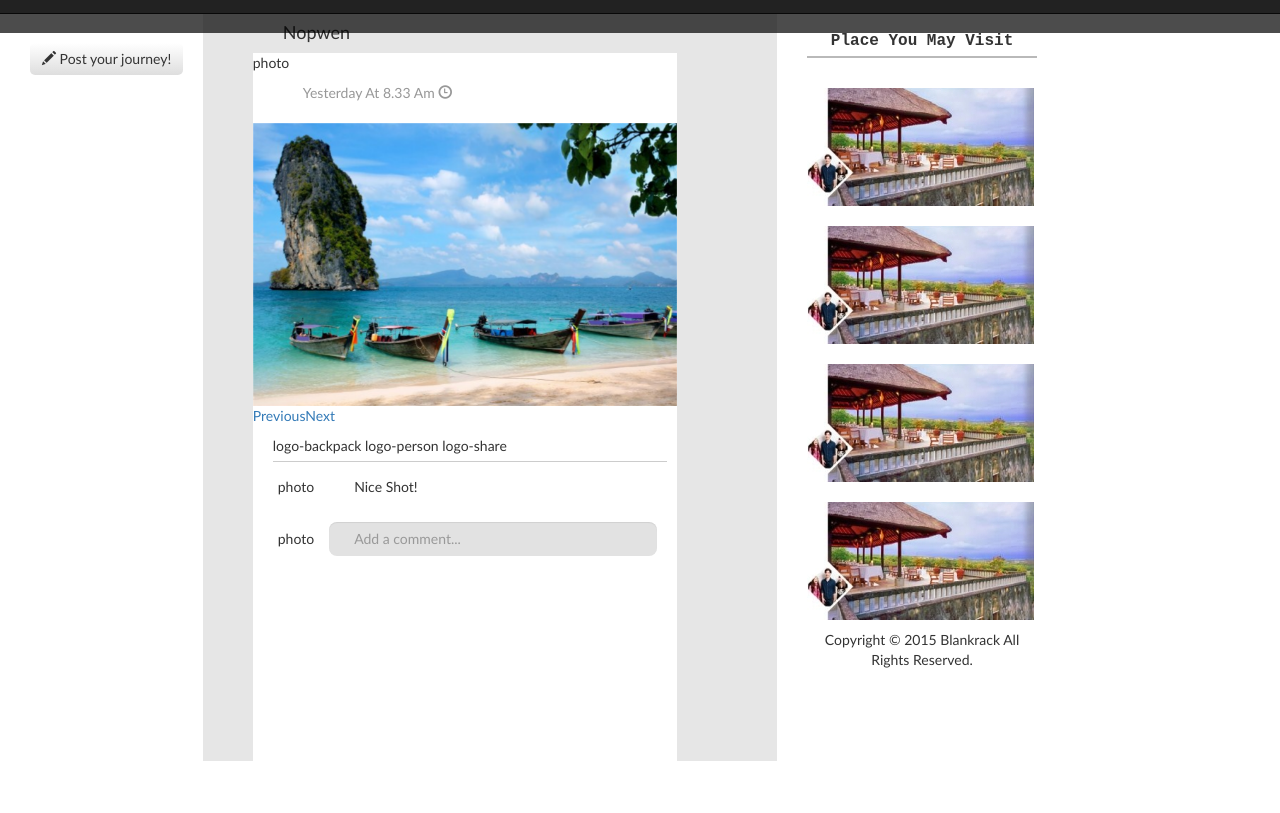
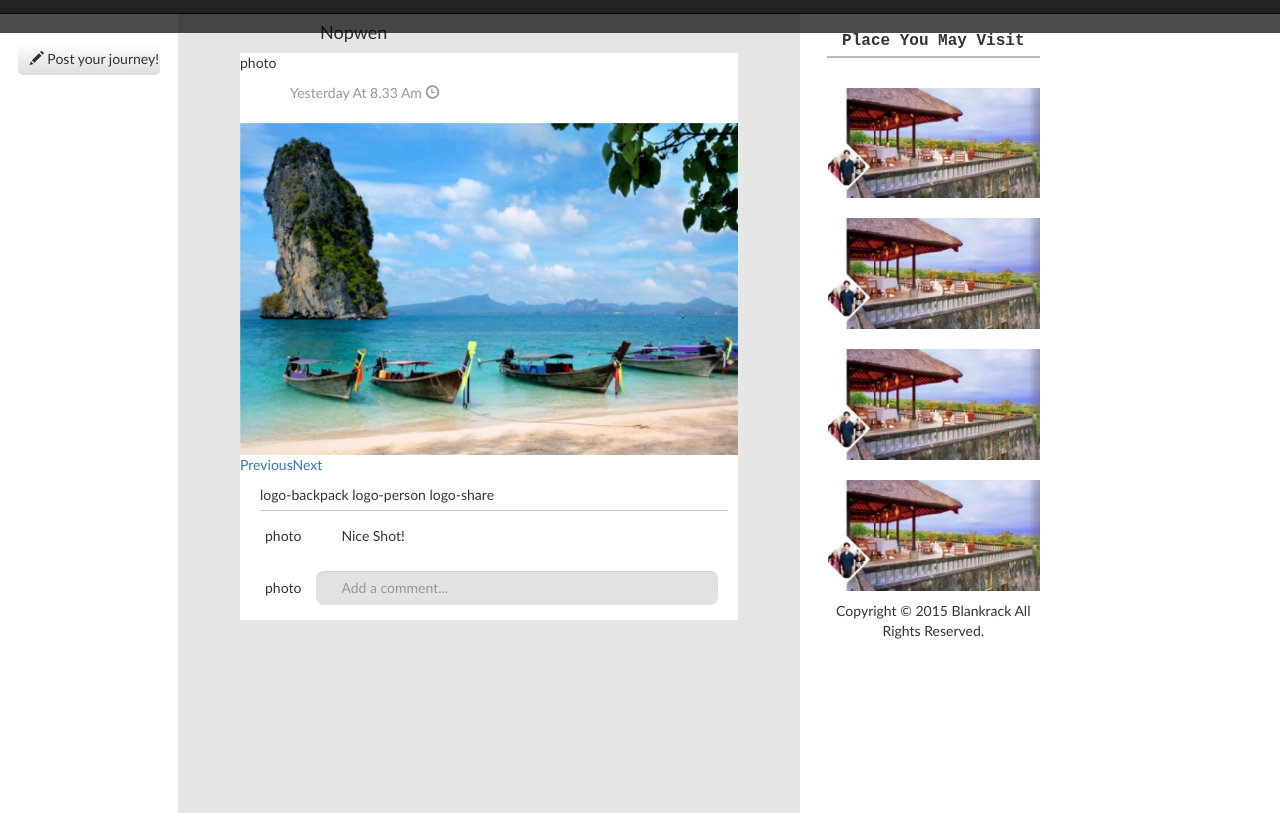
Before and after one commit to rudbast/blankrack, a website: page index.html in a window 1280 px wide. Shown: the part 37-850 px from the top of the page. Before the commit the page ends 800 px from the top, so only its background shows below. Drawn offline with Linux system fonts and the light colour scheme.

Commit message:
New styles !! - Removed additional padding by bootstrap - Now friendlier look on small devices - Re-structure HTML a little

```diff
--- a/index.html
+++ b/index.html
@@ -57,12 +57,13 @@
             </header>
         </div>
 
-        <div id="main-content" class="container-fluid">
+        <div id="main-content" class="alt-grid">
+            <div class="container-fluid">
                 <div class="row">
                     <div class="col-xs-12 col-md-10">
                         <div class="container-fluid">
                             <div class="row">
-                            <div class="col-md-2">
+                                <div class="hidden-sm col-md-2">
                                     <aside id="post-form" class="content">
                                         <!-- post journey -->
                                         <a class="btn btn-default center-block">
@@ -120,11 +121,8 @@
                                                         </tr>
                                                     </tfoot><!-- /.post-comment-form -->
                                                 </table><!-- /.post-comment -->
-
                                             </div><!-- /.post-container-lower -->
-
                                         </article><!-- /.post -->
-
                                     </div><!-- /#posts -->
                                 </div>
 
@@ -174,6 +172,7 @@
                         </aside><!-- /#ads -->
                     </div>
                 </div>
+            </div>
         </div><!-- /#main-content -->
     </body>
 </html>
--- a/src/sass/main.scss
+++ b/src/sass/main.scss
@@ -1,6 +1,12 @@
 $transparentPad: rgba(0, 0, 0, 0.7);
 $courier: "Courier New", monospace;
 $trebhms: "Trebuchet MS", Helvetica, sans-serif;
+
+.alt-grid [class*="col-"] {padding-left:0;padding-right:0}
+.alt-grid .row {margin-left:0;margin-right:0}
+
+/* container adjusted */
+.alt-grid .container-fluid {width:100%;max-width:none;padding:0;}
 
 body {
     width: 100%;
@@ -34,13 +40,16 @@ $topPad: 50px;
 
     #post-form {
         padding-top: 40px;
-        position: fixed;
+        // position: fixed;
         height: 100%;
+        padding-left: 10%;
+        padding-right: 10%;
 
         a {
             background: linear-gradient(#FFFFFF, #DEDEDE);
             border: none;
             border-radius: 5px;
+            margin: 0 auto;
         }
 
         a:active {
@@ -51,7 +60,9 @@ $topPad: 50px;
 
     #post-container {
         background-color: #E6E6E6;
-        height: 100%;
+        height: 100vh;
+        padding-right: 10%;
+        padding-left: 10%;
 
         .post-author {
             margin-left: 80px;
@@ -61,9 +72,6 @@ $topPad: 50px;
         article.post {
             text-align: left;
             background-color: #FFFFFF;
-            // padding: 0px 20px 0px 20px;
-            margin-right: 100px;
-            margin-left: 50px;
 
             p.post-date {
                 padding: 10px 20px 10px 50px;
@@ -73,7 +81,7 @@ $topPad: 50px;
             }
 
             .post-container-lower {
-                padding: 10px 10px 200px 20px;
+                padding: 10px 10px 10px 20px;
 
                 hr {
                     margin-top: 5px;
@@ -119,6 +127,8 @@ $topPad: 50px;
         // position: fixed;
         padding-top: 20px;
         text-align: center;
+        padding-left: 10%;
+        padding-right: 10%;
 
         h4 {
             font-size: 16px;
```
Also changed, not shown: assets/css/main.css. Lines whose indentation alone changed are shown as unchanged.
